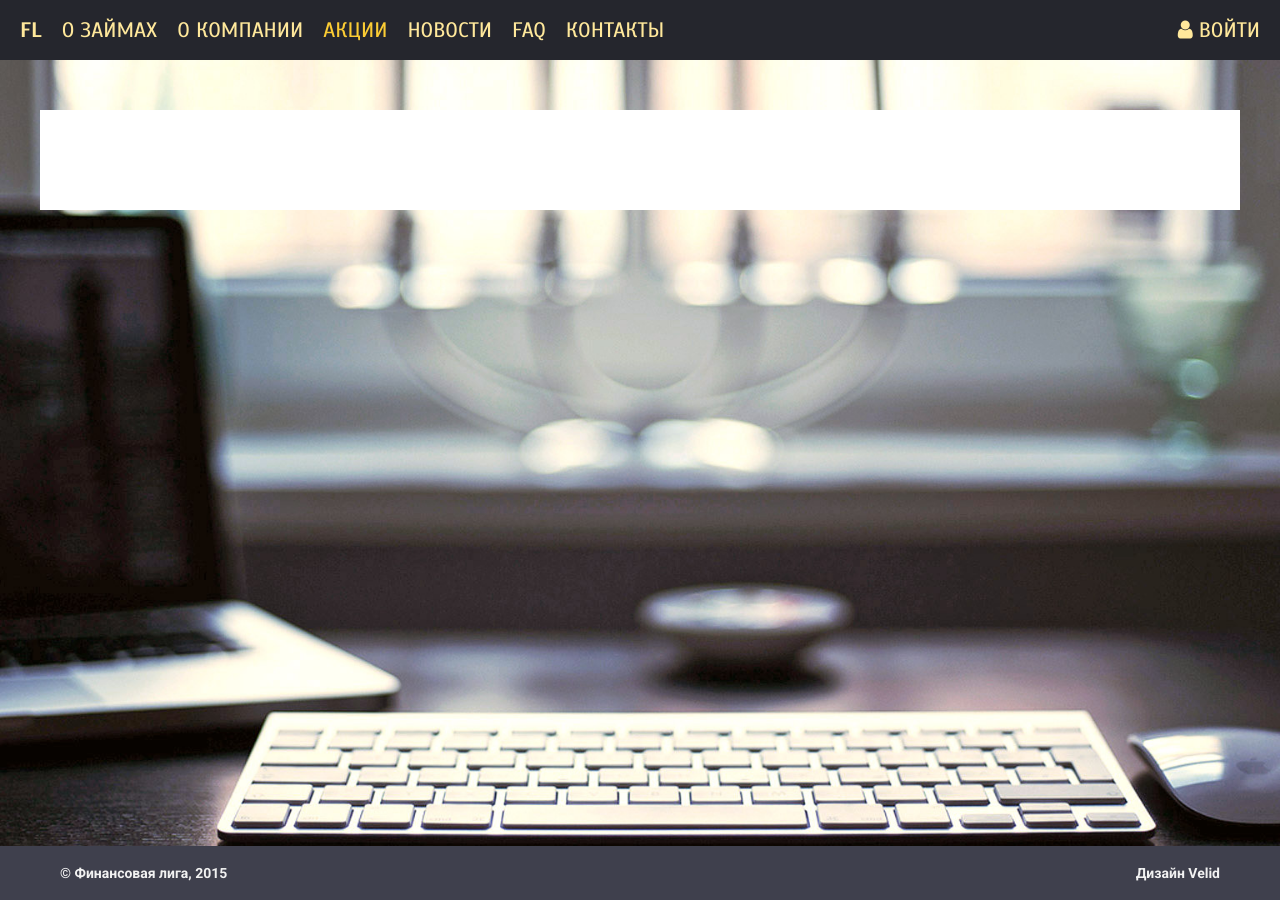
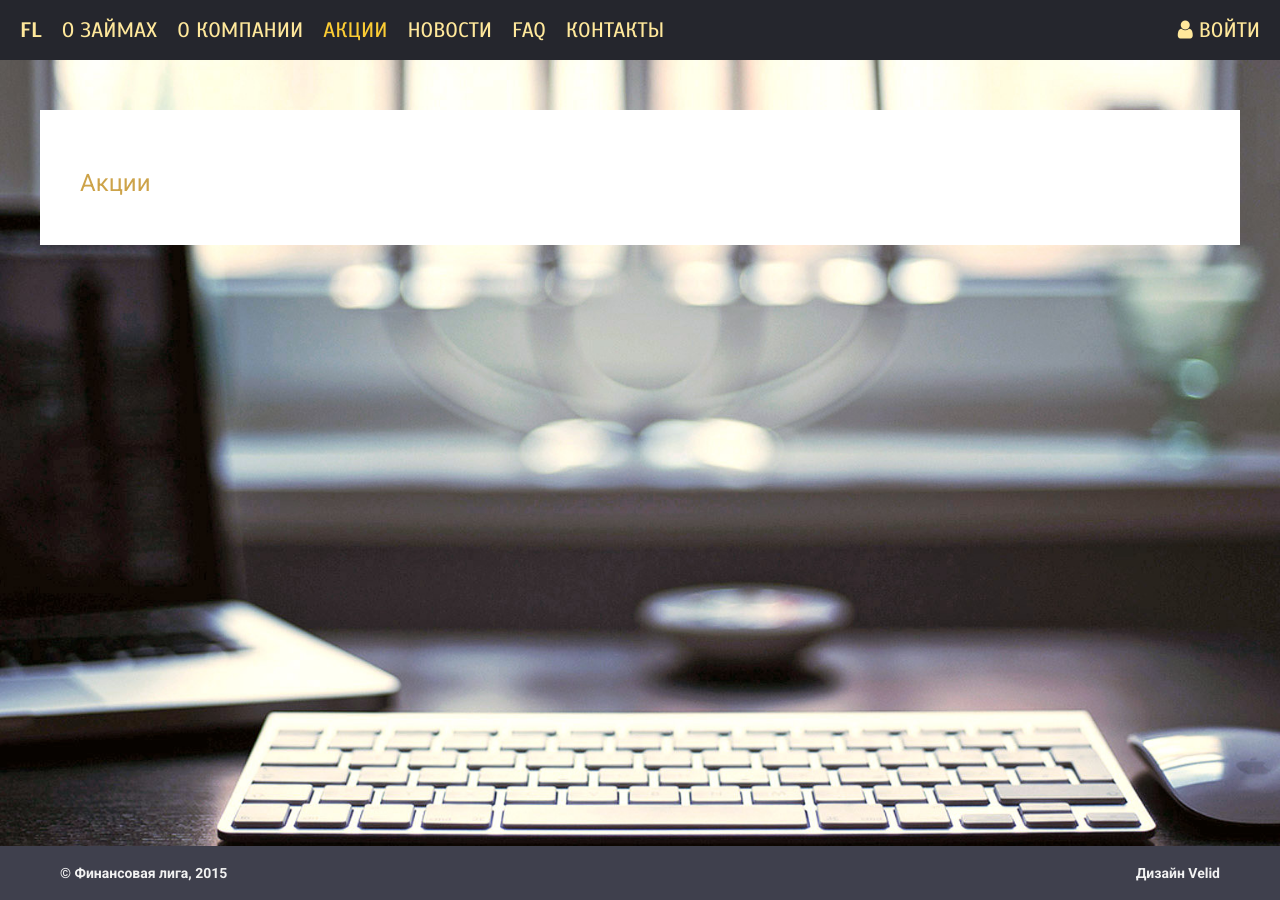
Before and after one commit to krupnov/mf-static, a Jekyll site: the page built from offers/index.html, in a window 1280 px wide. Built offline with Jekyll 4.4.1, drawn with Linux system fonts in a browser that asks for light colours; nearby versions of some CDN libraries.

Commit message:
MIsplaced title fixed

```diff
--- a/_layouts/posts.html
+++ b/_layouts/posts.html
@@ -1,9 +1,8 @@
 ---
 layout: default
 ---
+<h1 class="post-heading">{{ page.title }}</h1>
 {% for post in paginator.posts %}
-<h1 class="post-heading">{{ page.title }}</h1>
-
 <article class="post">
 	<div class="post-meta"><time>{{ post.date | date: "%b %-d, %Y" }}</time></div>
 	<h2><a class="post-link" href="{{ post.url | prepend: site.baseurl }}">{{ post.title }}</a></h2>
```
